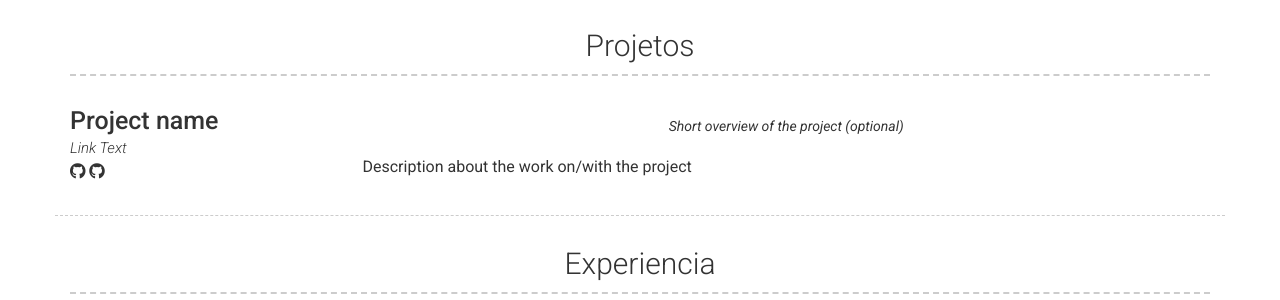
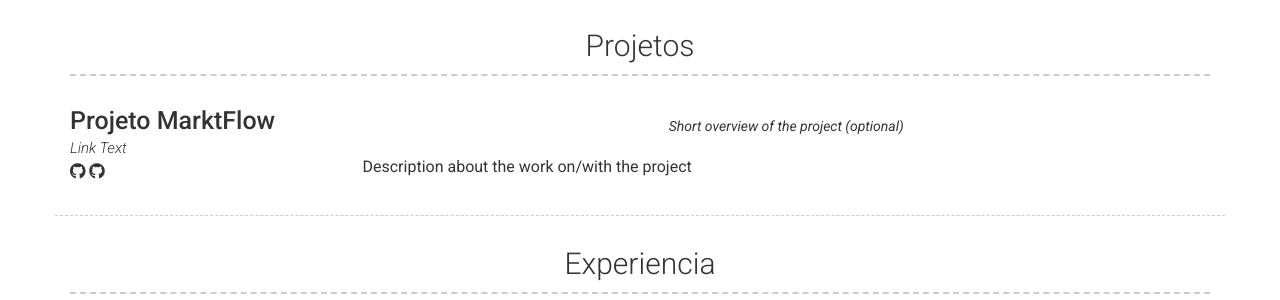
Before and after one commit to GustavoMaxCardoso/Gustavo-MCardoso.github.io, a Jekyll site: the page built from index.md, in a window 1280 px wide. Shown: the part 670-970 px from the top of the page. Built offline with Jekyll 4.4.1, drawn with Linux system fonts in a browser that asks for light colours; nearby versions of some CDN libraries.

```diff
--- a/_config.yml
+++ b/_config.yml
@@ -18,7 +18,7 @@ phone: (15) 98823-9949
 darkmode: false
 
 # Social links
-github_username:  Gustavo-MCardoso
+github_username:  GustavoMaxCardoso
 instagram_username: _gustavo_crds
 linkedin_username: gustavo-cardoso-876238238
 
@@ -59,8 +59,8 @@ content:
       - layout: left
         border: weak  # Value of `weak` will display a weak border below this item. # Any
                       # other value (or no value) means no border will be displayed
-        title: Project name
-        link: Link to project (eg. sproogen.github.io/modern-resume-theme)(optional)
+        title: Projeto MarktFlow
+        link: https://github.com/GustavoMaxCardoso/Projeto-MarketFlow
         link_text: Link Text
         additional_links:
           - title:  Github page for project (eg. sproogen/modern-resume-theme)
```
